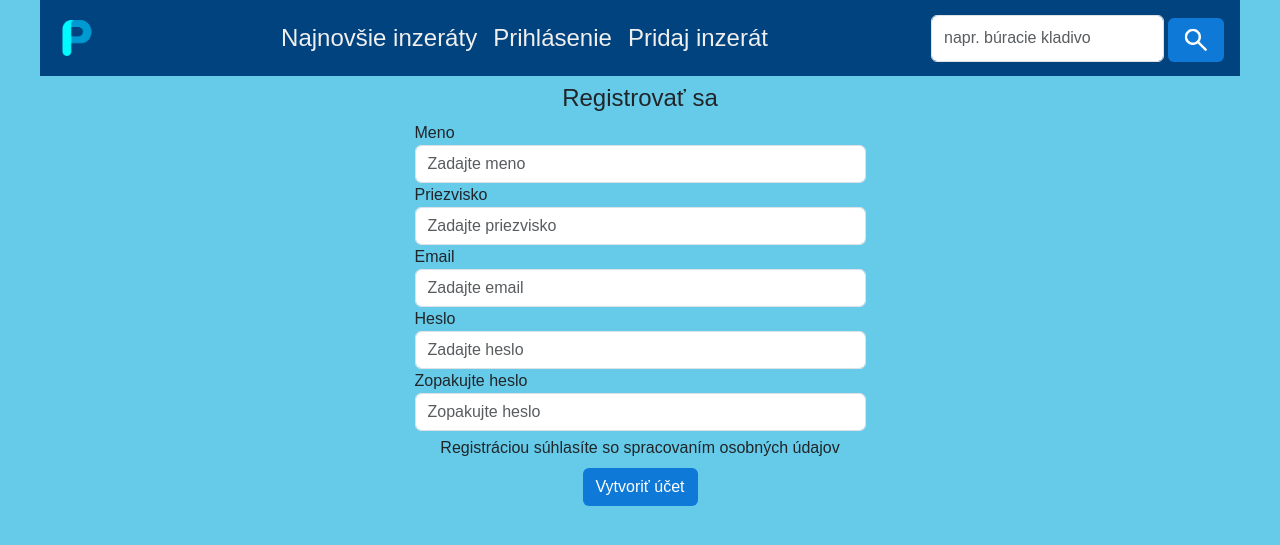
After one commit to senorrr/VAII_semestralka, a PHP site: page /registracia.html in a window 1280 px wide. The commit adds this page. Shown: the top 545 px of the page. Run offline with PHP 8.4, Linux system fonts and the light colour scheme.

Commit message:
registracia.html hotova

```diff
--- a/prihlasenie.css
+++ b/prihlasenie.css
@@ -8,3 +8,11 @@
     background-color: #0e79d6;
     color: white;
 }
+
+h3 {
+    font-size: 1.0em;
+}
+
+.medzera {
+    margin-top: 7px;
+}
--- /dev/null
+++ b/registracia.html
@@ -0,0 +1,81 @@
+<!DOCTYPE html>
+<html lang="sk-SK">
+<head>
+    <meta charset="UTF-8">
+    <title>Požičaj si ma</title>
+    <link href="https://cdn.jsdelivr.net/npm/bootstrap@5.3.3/dist/css/bootstrap.min.css" rel="stylesheet" integrity="sha384-QWTKZyjpPEjISv5WaRU9OFeRpok6YctnYmDr5pNlyT2bRjXh0JMhjY6hW+ALEwIH" crossorigin="anonymous">
+    <script src="https://cdn.jsdelivr.net/npm/bootstrap@5.3.3/dist/js/bootstrap.bundle.min.js" integrity="sha384-YvpcrYf0tY3lHB60NNkmXc5s9fDVZLESaAA55NDzOxhy9GkcIdslK1eN7N6jIeHz" crossorigin="anonymous"></script>
+
+    <link href="navbar.css" rel="stylesheet">
+    <link href="styleHome.css" rel="stylesheet">
+    <link href="prihlasenie.css" rel="stylesheet">
+</head>
+<body>
+<header>
+    <nav class="navbar navbar-expand-lg wrapper">
+        <div class="container-fluid">
+            <a class="navbar-brand" href="index.html"><img class="logo" src="resources/logo.png" alt="logo"> </a>
+            <button class="navbar-toggler bg-light" type="button" data-bs-toggle="collapse" data-bs-target="#navbarSupportedContent" aria-controls="navbarSupportedContent" aria-expanded="false" aria-label="Toggle navigation">
+                <span class="navbar-toggler-icon"></span>
+            </button>
+            <div class="collapse navbar-collapse" id="navbarSupportedContent">
+                <ul class="navbar-nav mx-auto ">
+                    <li class="nav-item">
+                        <a class="nav-link" aria-current="page" href="#">Najnovšie inzeráty</a>
+                    </li>
+                    <li class="nav-item">
+                        <a class="nav-link" aria-current="page" href="prihlasenie.html">Prihlásenie</a>
+                    </li>
+                    <li class="nav-item">
+                        <a class="nav-link" aria-current="page" href="#">Pridaj inzerát</a>
+                    </li>
+                </ul>
+                <form class="d-flex" role="search">
+                    <input class="form-control" type="search" placeholder="napr. búracie kladivo" aria-label="Search">
+                    <button class="btn mx-1" type="submit" title="Hľadať"><img class= "vyhladanie" src="resources/lupa.png" alt="vyhľadanie" ></button>
+                </form>
+            </div>
+        </div>
+    </nav>
+</header>
+<main class="wrapper">
+    <div class="container">
+        <div class="row justify-content-center">
+            <div class="col-11 col-md-6 col-lg-5 gy-2">
+                <h2 class="text-center">Registrovať sa</h2>
+                <form>
+                    <div class="form-group">
+                        <label for="name">Meno</label>
+                        <input required class="form-control minSirka" autocomplete="on" placeholder="Zadajte meno" id="name">
+                    </div>
+                    <div class="form-group">
+                        <label for="surname">Priezvisko</label>
+                        <input required class="form-control minSirka" placeholder="Zadajte priezvisko" id="surname">
+                    </div>
+                    <div class="form-group">
+                        <label for="email">Email</label>
+                        <input required type="email" class="form-control minSirka" id="email" placeholder="Zadajte email">
+                    </div>
+                    <div class="form-group">
+                        <label for="new_password">Heslo</label>
+                        <input required type="password" class="form-control minSirka" id="new_password" placeholder="Zadajte heslo" pattern="(?=.*[A-Z]).{8,}" title="Musí obsahovať minimálne 8 znakov a jedno veľké písmeno" autocomplete="new-password">
+                    </div>
+                    <div class="form-group">
+                        <label for="confirm_password">Zopakujte heslo</label>
+                        <input required type="password" class="form-control minSirka" id="confirm_password" placeholder="Zopakujte heslo">
+                    </div>
+                    <div class="text-center medzera">
+                        <h3>Registráciou súhlasíte so spracovaním osobných údajov</h3>
+                    </div>
+                    <div class="text-center">
+                        <button type="submit" class="btn btn-block">Vytvoriť účet</button>
+                    </div>
+                </form>
+            </div>
+        </div>
+    </div>
+</main>
+
+
+</body>
+</html>
```
Also changed, not shown: prihlasenie.html (+5 -3 lines), resources/registracia.html (deleted, +0 -10 lines).
